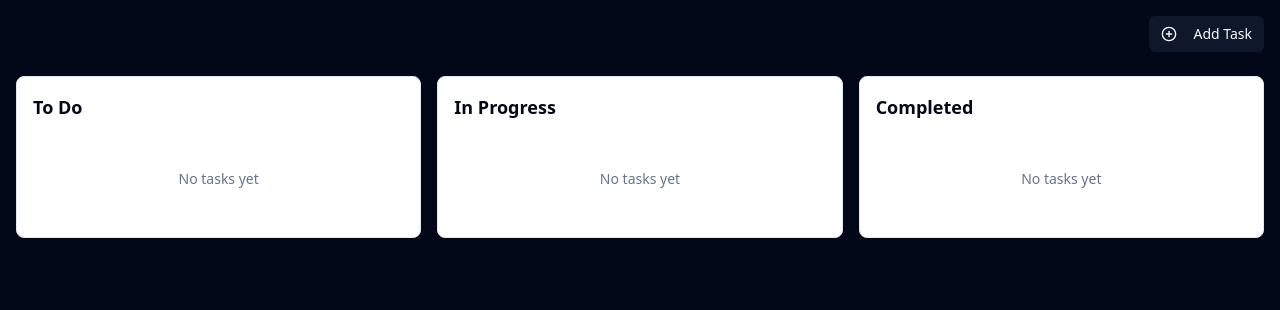
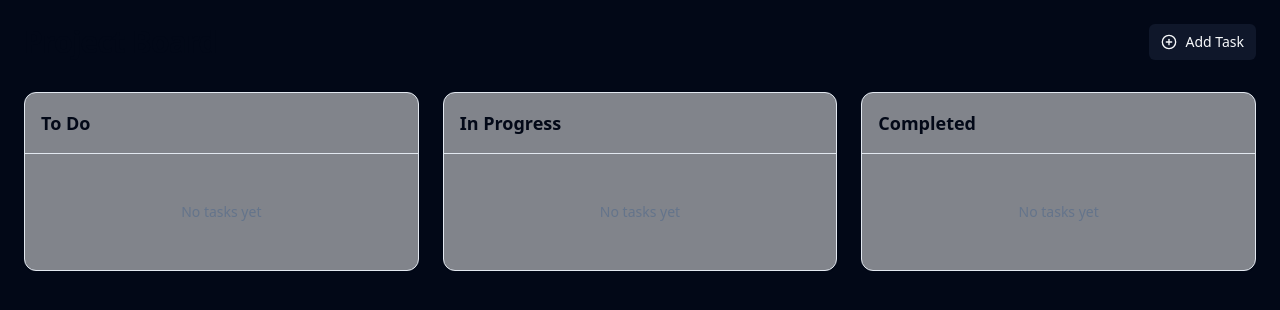
Before and after one commit to VivaanAS2012/prizee-winning-stories-hub, a React (Vite) app: page / in a window 1280 px wide. Shown: the top 310 px of the page. Built offline with nearby package versions, Linux system fonts and the light colour scheme.

Commit message:
Refactor: Update UI components
Update the UI components to improve the user interface.

```diff
--- a/src/components/board/Board.tsx
+++ b/src/components/board/Board.tsx
@@ -40,16 +40,17 @@ export function Board() {
   };
 
   return (
-    <div className="p-4 max-w-[1400px] mx-auto">
-      <div className="flex justify-between items-center mb-6">
-        <h1 className="text-2xl font-bold">Project Board</h1>
-        <Button onClick={() => setIsCreateDialogOpen(true)} size="sm">
-          <PlusCircle className="mr-2 h-4 w-4" />
+    <div className="min-h-screen bg-background p-6">
+      <div className="max-w-[1400px] mx-auto space-y-8">
+        <div className="flex justify-between items-center">
+          <h1 className="text-3xl font-bold tracking-tight">Project Board</h1>
+          <Button onClick={() => setIsCreateDialogOpen(true)} size="sm" className="gap-2">
+            <PlusCircle className="h-4 w-4" />
             Add Task
           </Button>
         </div>
 
-      <div className="grid grid-cols-1 md:grid-cols-3 gap-4">
+        <div className="grid grid-cols-1 md:grid-cols-3 gap-6">
           {columns.map((column) => (
             <TaskColumn
               key={column.id}
@@ -65,5 +66,6 @@ export function Board() {
           onSubmit={addTask}
         />
       </div>
+    </div>
   );
 }
--- a/src/components/board/TaskCard.tsx
+++ b/src/components/board/TaskCard.tsx
@@ -23,22 +23,22 @@ export function TaskCard({ task, onStatusChange }: TaskCardProps) {
   };
 
   return (
-    <div className="bg-background p-3 rounded-md border shadow-sm">
-      <div className="flex items-start justify-between gap-2">
-        <h3 className="font-medium text-sm truncate flex-1">{task.title}</h3>
+    <div className="bg-card p-4 rounded-lg border shadow-sm hover:shadow-md transition-shadow">
+      <div className="flex items-start justify-between gap-3">
+        <h3 className="font-medium text-sm leading-tight">{task.title}</h3>
         <AlertCircle className={`h-4 w-4 shrink-0 ${priorityColors[task.priority]}`} />
       </div>
 
-      <div className="flex items-center justify-between mt-3">
+      <div className="flex items-center justify-between mt-4">
         {task.deadline && (
           <div className="flex items-center text-xs text-muted-foreground">
-            <Calendar className="h-3 w-3 mr-1" />
+            <Calendar className="h-3 w-3 mr-1.5" />
             {new Date(task.deadline).toLocaleDateString()}
           </div>
         )}
 
         <Select value={task.status} onValueChange={onStatusChange}>
-          <SelectTrigger className="h-7 w-[100px]">
+          <SelectTrigger className="h-7 w-[110px]">
             <SelectValue />
           </SelectTrigger>
           <SelectContent>
--- a/src/components/board/TaskColumn.tsx
+++ b/src/components/board/TaskColumn.tsx
@@ -9,9 +9,12 @@ interface TaskColumnProps {
 
 export function TaskColumn({ column, onMoveTask }: TaskColumnProps) {
   return (
-    <div className="bg-card p-4 rounded-lg border">
-      <h2 className="font-semibold text-lg mb-4">{column.title}</h2>
-      <div className="space-y-3">
+    <div className="bg-card/50 rounded-xl border shadow-sm">
+      <div className="p-4 border-b">
+        <h2 className="font-semibold text-lg">{column.title}</h2>
+      </div>
+
+      <div className="p-4 space-y-4">
         {column.tasks.map((task) => (
           <TaskCard
             key={task.id}
```
Lines whose indentation alone changed are shown as unchanged.
